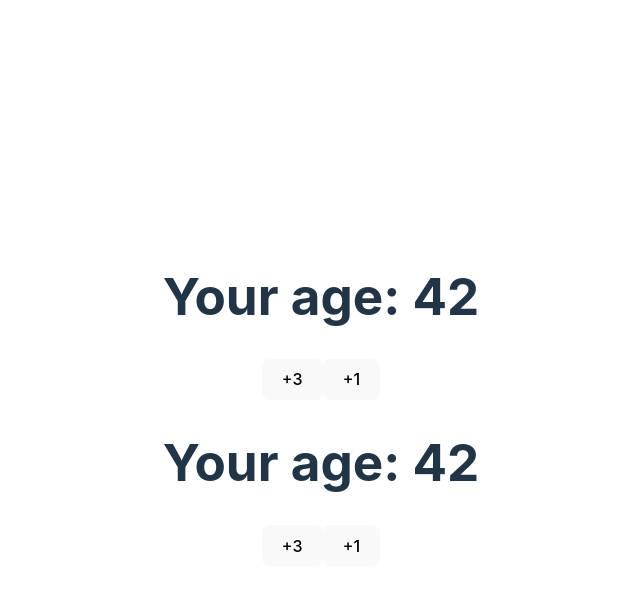
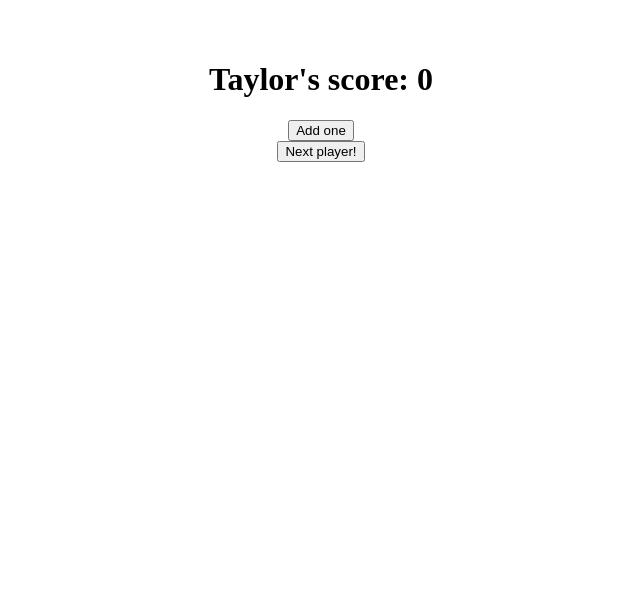
Before and after one commit to petermoyano/react-beta-docs, a React (Vite) app: page / in a window 1280 px wide. Shown: the top 590 px of the page, without its empty margins (319-959 px from the left). Built offline with nearby package versions, Linux system fonts and the light colour scheme.

Commit message:
useState examples in beta docs

```diff
--- a/package.json
+++ b/package.json
@@ -9,7 +9,9 @@
     "preview": "vite preview"
   },
   "dependencies": {
+    "bootstrap": "^5.2.3",
     "react": "^18.2.0",
+    "react-bootstrap": "^2.7.0",
     "react-dom": "^18.2.0"
   },
   "devDependencies": {
--- a/src/App.jsx
+++ b/src/App.jsx
@@ -4,6 +4,8 @@ import CatFriends from "./reference/useRef/CatFriends";
 import VideoPlayer from "./reference/useRef/VideoPlayer";
 import AgeForm from "./reference/useState/AgeForm";
 import { CounterBad, CounterGood } from "./reference/useState/Counter";
+import PreservingState from "./Learn/PreservingState";
+import ResettingStateSamePosition from "./reference/useState/ResettingStateSamePosition";
 function App() {
   return (
     <div className="App">
@@ -11,8 +13,10 @@ function App() {
       {/* <CatFriends /> */}
       {/* <VideoPlayer /> */}
       {/* <AgeForm /> */}
-      <CounterBad />
-      <CounterGood />
+      {/* <CounterBad />
+      <CounterGood /> */}
+      {/* <PreservingState /> */}
+      <ResettingStateSamePosition />
     </div>
   );
 }
--- /dev/null
+++ b/src/Learn/PreservingState.jsx
@@ -0,0 +1,46 @@
+import { useState } from "react";
+
+export default function PreservingState() {
+  const [isFancy, setIsFancy] = useState(false);
+  return (
+    <div>
+      {isFancy ? <Counter isFancy={true} /> : <Counter isFancy={false} />}
+      <label>
+        <input
+          type="checkbox"
+          checked={isFancy}
+          onChange={(e) => {
+            setIsFancy(e.target.checked);
+          }}
+        />
+        Use fancy styling
+      </label>
+    </div>
+  );
+}
+
+function Counter({ isFancy }) {
+  const [score, setScore] = useState(0);
+  const [hover, setHover] = useState(false);
+
+  let className = "counter";
+  if (hover) {
+    className += " hover";
+  }
+  if (isFancy) {
+    className += " fancy";
+  }
+
+  return (
+    <div
+      className={className}
+      onPointerEnter={() => setHover(true)}
+      onPointerLeave={() => setHover(false)}
+    >
+      <h1>{score}</h1>
+      <button onClick={() => setScore(score + 1)} sty>
+        Add one
+      </button>
+    </div>
+  );
+}
--- /dev/null
+++ b/src/Learn/preservingState.module.css
@@ -0,0 +1,3 @@
+.counter {
+  background-color: aqua;
+}
--- a/src/index.css
+++ /dev/null
@@ -1,70 +0,0 @@
-:root {
-  font-family: Inter, Avenir, Helvetica, Arial, sans-serif;
-  font-size: 16px;
-  line-height: 24px;
-  font-weight: 400;
-
-  color-scheme: light dark;
-  color: rgba(255, 255, 255, 0.87);
-  background-color: #242424;
-
-  font-synthesis: none;
-  text-rendering: optimizeLegibility;
-  -webkit-font-smoothing: antialiased;
-  -moz-osx-font-smoothing: grayscale;
-  -webkit-text-size-adjust: 100%;
-}
-
-a {
-  font-weight: 500;
-  color: #646cff;
-  text-decoration: inherit;
-}
-a:hover {
-  color: #535bf2;
-}
-
-body {
-  margin: 0;
-  display: flex;
-  place-items: center;
-  min-width: 320px;
-  min-height: 100vh;
-}
-
-h1 {
-  font-size: 3.2em;
-  line-height: 1.1;
-}
-
-button {
-  border-radius: 8px;
-  border: 1px solid transparent;
-  padding: 0.6em 1.2em;
-  font-size: 1em;
-  font-weight: 500;
-  font-family: inherit;
-  background-color: #1a1a1a;
-  cursor: pointer;
-  transition: border-color 0.25s;
-}
-button:hover {
-  border-color: #646cff;
-}
-button:focus,
-button:focus-visible {
-  outline: 4px auto -webkit-focus-ring-color;
-}
-
-@media (prefers-color-scheme: light) {
-  :root {
-    color: #213547;
-    background-color: #ffffff;
-  }
-  a:hover {
-    color: #747bff;
-  }
-  button {
-    background-color: #f9f9f9;
-  }
-}
--- a/src/main.jsx
+++ b/src/main.jsx
@@ -1,7 +1,6 @@
 import React from "react";
 import ReactDOM from "react-dom/client";
 import App from "./App";
-import "./index.css";
 
 ReactDOM.createRoot(document.getElementById("root")).render(
   <React.StrictMode>
--- /dev/null
+++ b/src/reference/useState/ResettingStateSamePosition.jsx
@@ -0,0 +1,40 @@
+import { useState } from "react";
+
+export default function ResettingStateSamePosition() {
+  const [isPlayerA, setIsPlayerA] = useState(true);
+  return (
+    <div>
+      {isPlayerA ? <Counter person="Taylor" /> : <Counter person="Sarah" />}
+      <button
+        onClick={() => {
+          setIsPlayerA(!isPlayerA);
+        }}
+      >
+        Next player!
+      </button>
+    </div>
+  );
+}
+
+function Counter({ person }) {
+  const [score, setScore] = useState(0);
+  const [hover, setHover] = useState(false);
+
+  let className = "counter";
+  if (hover) {
+    className += " hover";
+  }
+
+  return (
+    <div
+      className={className}
+      onPointerEnter={() => setHover(true)}
+      onPointerLeave={() => setHover(false)}
+    >
+      <h1>
+        {person}'s score: {score}
+      </h1>
+      <button onClick={() => setScore(score + 1)}>Add one</button>
+    </div>
+  );
+}
```
Also changed, not shown: src/reference/useState/CorrectForm.jsx (added, +56 -0 lines), src/reference/useState/CreateInitialTodos.jsx (added, +47 -0 lines), src/reference/useState/FormWithNestedObject.jsx (added, +78 -0 lines), src/reference/useState/InitializerFunction.jsx (added), 1 other file (tests, documents, lock files or other folders).
